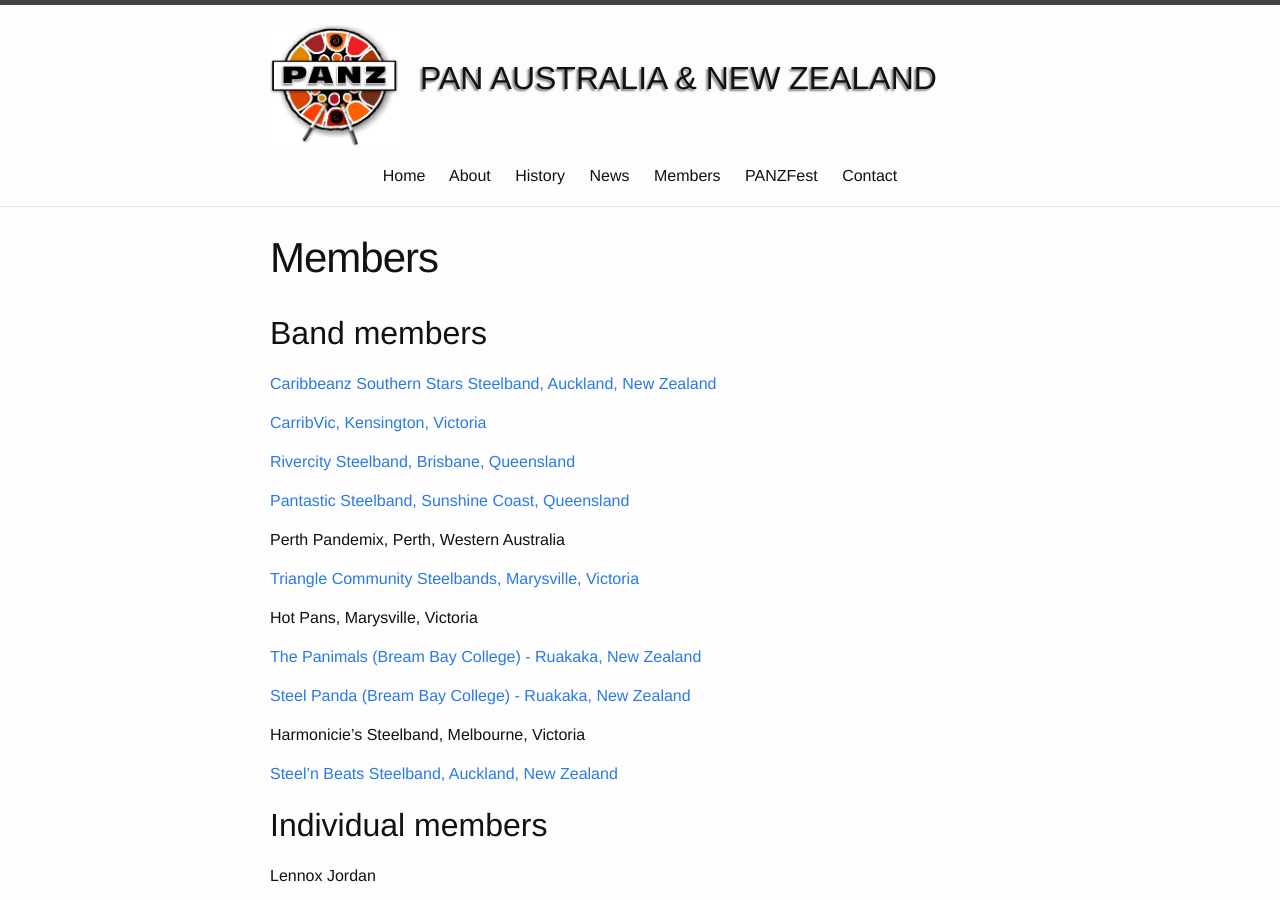
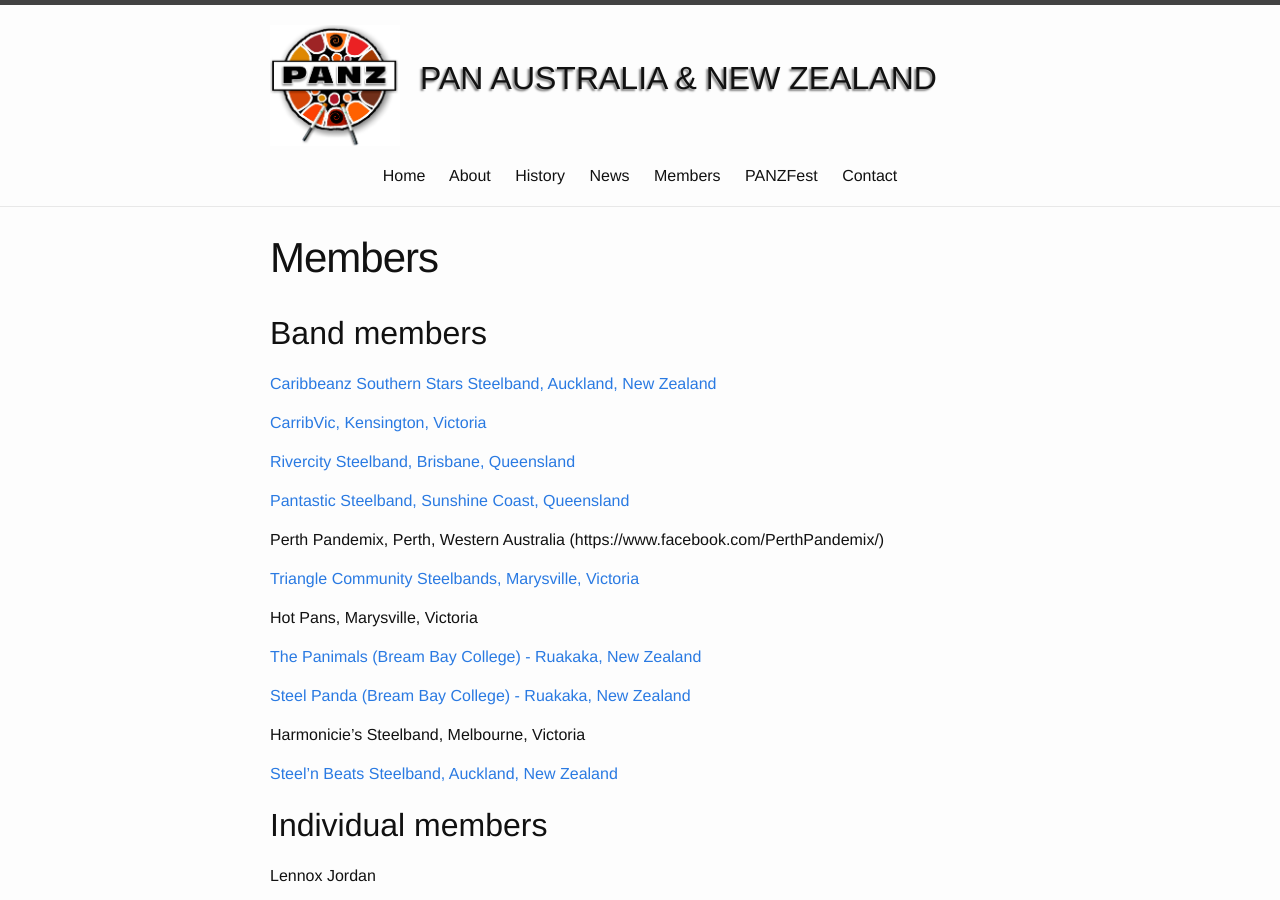
Before and after one commit to panzweb/panzweb.github.io, a Jekyll site: the page built from 3.members.markdown, in a window 1280 px wide and 900 px high. Built offline with Jekyll 4.4.1, drawn with Linux system fonts in a browser that asks for light colours; some of the changed lines change nothing that is shown.

Commit message:
Update 3.members.markdown

```diff
--- a/3.members.markdown
+++ b/3.members.markdown
@@ -6,7 +6,7 @@
 
 ## Band members
 
-[Caribbeanz Southern Stars Steelband, Auckland, New Zealand](http://www.caribbeanz.org.nz)
+[Caribbeanz Southern Stars Steelband, Auckland, New Zealand](http://www.caribbeanz.org)
 
 [CarribVic, Kensington, Victoria ](http://www.caribvic.com)
 
@@ -14,7 +14,7 @@
 
 [Pantastic Steelband, Sunshine Coast, Queensland](http://www.facebook.com/pages/Pantastic-Steelband/419889581451846)
 
-Perth Pandemix, Perth, Western Australia
+Perth Pandemix, Perth, Western Australia (https://www.facebook.com/PerthPandemix/)
 
 [Triangle Community Steelbands, Marysville, Victoria](http://www.trianglesteelbands.com)
 
@@ -26,7 +26,7 @@
 
 Harmonicie's Steelband, Melbourne, Victoria
 
-[Steel'n Beats Steelband, Auckland, New Zealand](https://steelnbeats.wixsite.com/website)
+[Steel'n Beats Steelband, Auckland, New Zealand](https://www.steelnbeats.com)
 
 ## Individual members
 
```
